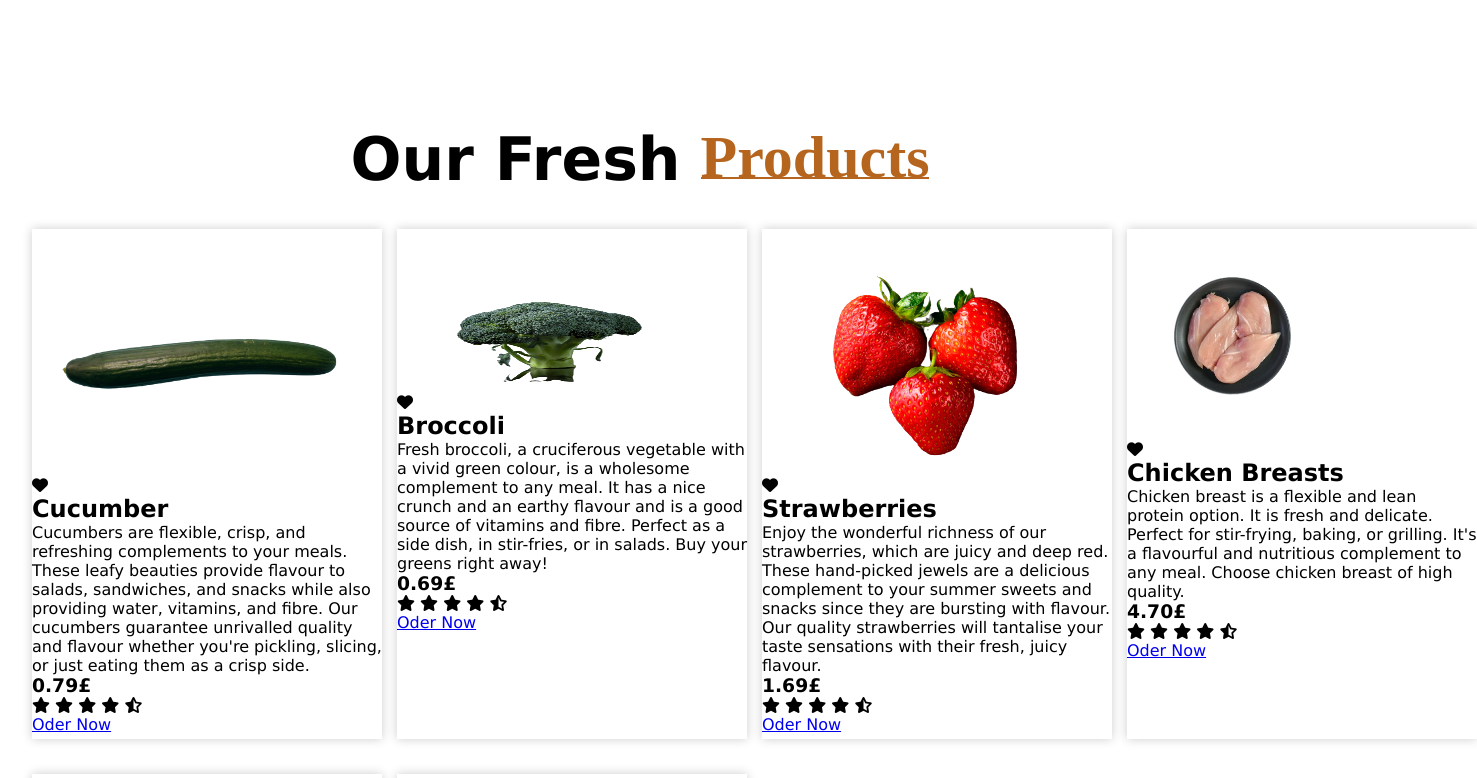
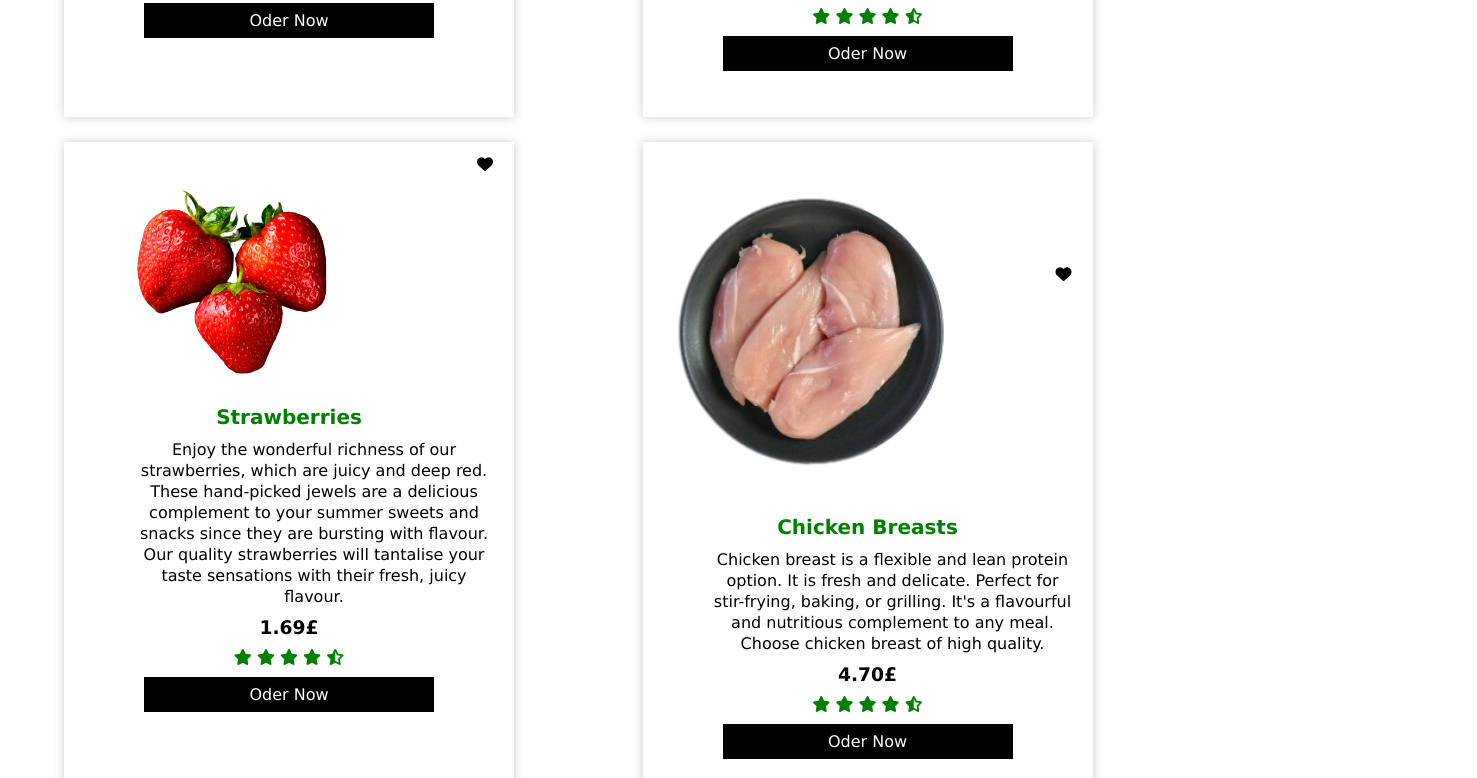
Before and after one commit to MDFAYEZALI/TNK-GROCEREIES, a plain HTML site: page product.html in a window 1280 px wide. Shown: the part 747-1525 px from the top of the page, 1477 px wide, since content can reach past the window. Drawn offline with Linux system fonts and the light colour scheme.

Commit message:
poduct update

```diff
--- a/product.html
+++ b/product.html
@@ -28,7 +28,8 @@
             <i class="fa-regular fa-user"></i>
       </div>
    </nav>
-    </section>
+   <br>
+   <br>
    <!--products_page-->
    <div class="productx" id="Products">
       <h1>Our Fresh<span>Products</span></h1>
@@ -40,7 +41,7 @@
                <div class="small_card">
                   <i class="fa-solid fa-heart"></i>
                </div>
-
+                  <!--cucumber-->
                <div class="productx_info">
                   <h2>Cucumber</h2>
                   <p>
@@ -61,12 +62,13 @@
             </div>
             <div class="productx_card">
                <div class="productx_image">
-               <img src="image/brocs.png" style="width: 300px; height: 150px;">
+                  <img src="image/brocs1.png">
                </div>
+
                <div class="small_card">
                   <i class="fa-solid fa-heart"></i>
                </div>
-
+                     <!--broccoli-->
                <div class="productx_info">
                   <h2>Broccoli</h2>
                   <p>
@@ -91,7 +93,7 @@
             <div class="small_card">
                <i class="fa-solid fa-heart"></i>
             </div>
-
+                     <!--strawberies-->
             <div class="productx_info">
                <h2>Strawberries</h2>
                <p>
@@ -111,12 +113,13 @@
             </div>
       </div> <div class="productx_card">
       <div class="productx_image">
-       <img src="image/chicken .png">
+         <img src="image/chicken1 .png" style="align-items: center; ">
       </div>
       <div class="small_card">
          <i class="fa-solid fa-heart"></i>
       </div>
 
+               <!--chicken breast-->
       <div class="productx_info">
          <h2>Chicken Breasts</h2>
          <p>
@@ -142,7 +145,7 @@
       <div class="small_card">
          <i class="fa-solid fa-heart"></i>
       </div>
-
+            <!--sausage-->
       <div class="productx_info">
          <h2>Sausage</h2>
          <p>
@@ -167,7 +170,7 @@
       <div class="small_card">
          <i class="fa-solid fa-heart"></i>
       </div>
-
+         <!---->
       <div class="productx_info">
          <h2>Apples</h2>
          <p>
@@ -189,7 +192,8 @@
       </div>
    </div>
    <footer>
-    <p style="text-align: center;">&copy; 2023 MDFAYEZALI</p>
+      <p style="text-align:center;">&copy; 2023 MDFAYEZALI</p>
    </footer>
    </body>
    </html>
+</section>
--- a/style.css
+++ b/style.css
@@ -106,9 +106,9 @@ section p{
 section .main-btn{
     background-color:#FFEA00;
     position: relative;
-    left: 60px;
-    bottom: 0px;
-    width: 120px;
+    left: 70px;
+    bottom: -10px;
+    width: 130px;
     cursor: pointer;
     padding: 3px 10px;
 }
@@ -160,8 +160,8 @@ section .main-btn:hover i{
 .product .product_btn{
     background-color:#FFEA00;
     position: relative;
-    left: 48.5%;
-    bottom: -2px;
+    left: 42%;
+    bottom: 5px;
     width: 120px;
     cursor: pointer;
     padding: 3px 10px;
@@ -214,9 +214,9 @@ section .main-btn:hover i{
 .about .about_btn{
     background-color:#FFEA00;
     position: relative;
-    left: 48.5%;
+    left: 41%;
     bottom: -2px;
-    width: 120px;
+    width: 130px;
     cursor: pointer;
     padding: 3px 10px;
 }
@@ -255,15 +255,15 @@ section .main-btn:hover i{
     bottom: 15px;
 }
 .productx .productx_box{
-    width: 95%;
+    width: 90%;
     margin: 0 auto;
     display: grid;
-    grid-template-columns: 1fr 1fr 1fr 1fr;
-    grid-gap: 15px;;
+    grid-template-columns: 1fr 1fr;
+    grid-gap: 5px;;
 }
 .productx .productx_box .productx_card{
-    width: 350px;
-    height: 510px;
+    width: 450px;
+    height: 650px;
     padding-top: 10px;
     margin-bottom: 20px;
     box-shadow: 0 0 10px rgba(0, 0, 0, 0.2);
@@ -275,7 +275,77 @@ section .main-btn:hover i{
     overflow: hidden;
 }
 .productx .productx_box .productx_card .productx_image img{
-    width: 100%;
-    height: 100%;
+    width: 80%;
+    height: 80%;
+    object-fit: cover;
+    object-position: center;
+    transition: 0.4s;
+}
+.productx .productx_box .productx_card .productx_image:hover img{
+transform: scale(1.1);
+}
 
+.productx .productx_box .productx_card .small_card{
+    width: 45px;
+    height: 45px;
+    float: right;
+    position: relative;
+    top: -240px;
+    right: -8px;
+    opacity: 1;
+    border-radius: 7px;
+    transition: 0.4s;
 }
+.productx .productx_box .productx_card:hover .small_card{
+ position: relative;
+ top: -240px;
+ right: 20px;
+ opacity: 1;
+}
+.productx .productx_box .productx_card:hover .small_card i{
+    font-size: 25px;
+    display: flex;
+    align-items: center;
+    justify-content: center;
+    line-height: 50px;
+    color: #000;
+    cursor: pointer;
+    text-shadow: 0 0 6px #000;
+    transition: 0.3s;
+}
+.productx .productx_box .productx_card:hover .small_card i:hover{
+    color: green;
+}
+.productx .productx_box .productx_card .productx_info h2{
+    width: 60%;
+    text-align: center;
+    margin: 10px auto 10px auto;
+    font-size: 20px;
+    color: green;
+}
+.productx .productx_box .productx_card .productx_info p{
+    text-align: center;
+    margin-top: 8px;
+    line-height: 21px;
+    width: 80%;
+}
+.productx .productx_box .productx_card .productx_info h3{
+    text-align: center;
+    margin: 10px;
+}
+.productx .productx_box .productx_card .productx_info .productx_icon{
+    color: green;
+    text-align: center;
+    margin: 10px 0 10px 0;
+}
+.productx .productx_box .productx_card .productx_info .productx_btn{
+    display: flex;
+    align-items: center;
+    justify-content: center;
+    text-decoration: none;
+    color: white;
+    background: #000;
+    padding: 8px 10px;
+    margin: 0 80px;
+    transition: 0.3s;
+}
```
Also changed, not shown: image/brocs1.png (added), image/chicken1 .png (added). Lines whose indentation alone changed are shown as unchanged.
